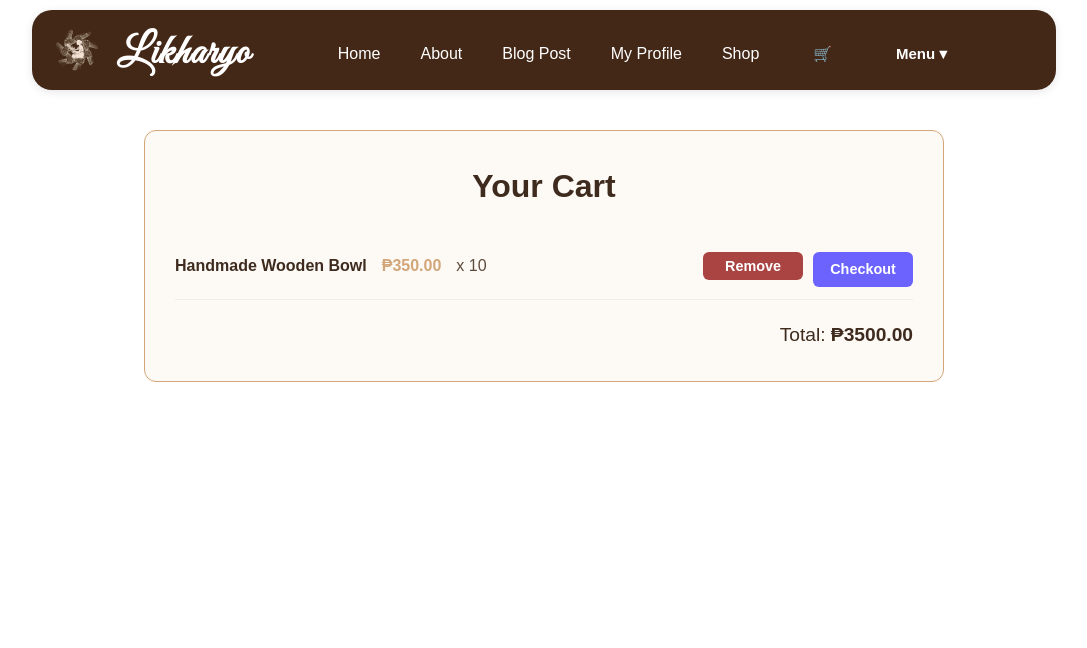
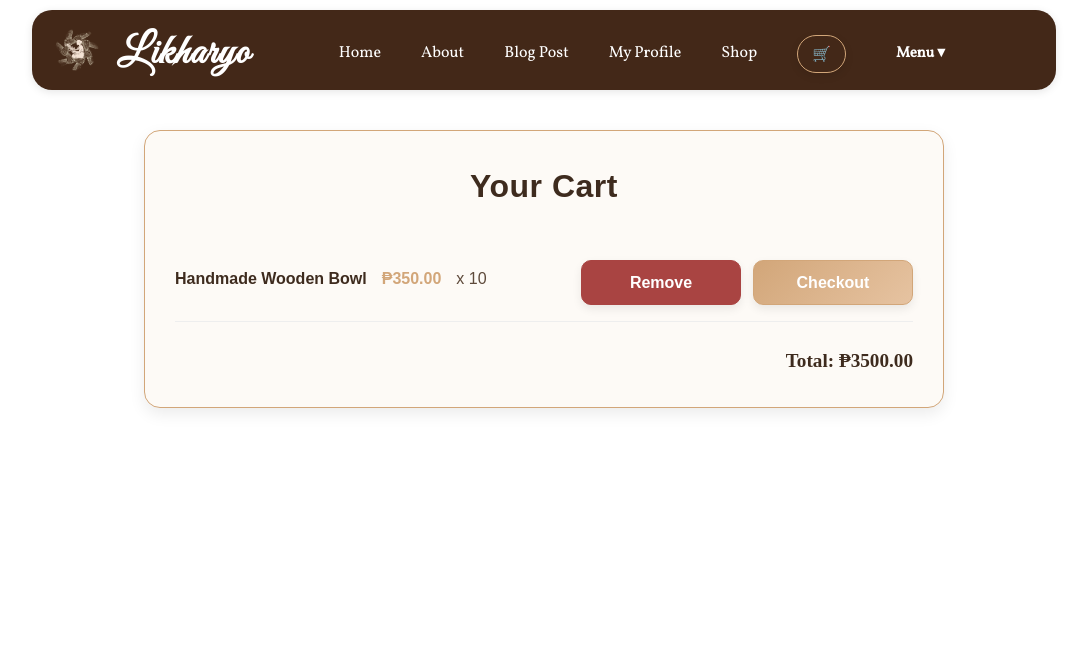
Before and after one commit to NovaDevCo/ARTISAN_WEB, a Flask app: page /cart in a window 1280 px wide. Shown: the top 648 px of the page, without its empty margins (96-1183 px from the left). Run offline with Flask 3, Linux system fonts and the light colour scheme; a user stored in the database is signed in; tables that the repository leaves empty hold one stand-in row (values such as "Sample post").

Commit message:
design 0.6

```diff
--- a/static/base.css
+++ b/static/base.css
@@ -22,7 +22,7 @@ body {
 ------------------------------------------------------------- */
 .navbar {
   background: #432818; /* dark base */
-  padding: 10px 20px;  /* inner padding keeps content inside border */
+  padding: 10px 20px;
   box-shadow: 0 2px 8px rgba(0,0,0,0.1);
   border-radius: 20px;
   margin-top: 10px;
@@ -48,7 +48,7 @@ body {
 .img-logo img { height: 50px; margin-right: 15px; }
 
 .web_title {
-  font-family: 'Great Vibes', cursive;
+  font-family: 'Great Vibes', cursive; /* artisan script stays */
   font-size: 42px;
   color: #fff;
   margin-right: auto;
@@ -57,9 +57,9 @@ body {
 
 .nav-buttons {
   display: flex;
-  gap: 40px;              /* tighter spacing */
-  align-items: center;    /* vertical centering */
-  padding: 0 10px;        /* keep links inside border */
+  gap: 40px;
+  align-items: center;
+  padding: 0 10px;
 }
 
 .nav-link {
@@ -68,8 +68,9 @@ body {
   color: #fff;
   font-weight: 500;
   font-size: 16px;
+  font-family: 'Vollkorn', serif; /* ✅ updated font */
   transition: color 0.3s ease;
-  padding: 8px 0;         /* vertical padding for balance */
+  padding: 8px 0;
 }
 
 .nav-link::after {
@@ -104,16 +105,20 @@ body {
   transition: all 0.3s ease;
   text-decoration: none;
   font-size: 15px;
+  border: 1px solid #d2a679;
+  box-shadow: 0 3px 8px rgba(0,0,0,0.1);
 }
 
 .cart-btn:hover {
-  background: rgba(255,255,255,0.2);
-  color: #B17F59;
-  transform: scale(1.05);
+  background: #fff;
+  color: #3e2b1e;
+  border: 1px solid #d2a679;
+  box-shadow: 0 6px 16px rgba(0,0,0,0.15);
+  transform: translateY(-2px);
 }
 
 .cart-btn:active {
-  scale: calc(1.1);
+  transform: scale(0.95);
 }
 
 /* -------------------------------------------------------------
@@ -129,6 +134,7 @@ body {
   color: #fff;
   padding: 8px 10px;
   font-size: 15px;
+  font-family: 'Vollkorn', serif; /* ✅ updated font */
   border: none;
   border-radius: 4px;
   cursor: pointer;
@@ -193,7 +199,7 @@ body {
 .card {
   background: #fff;
   color: #1a1a1a;
-  border-left: 5px solid #a65c2a; /* accent line */
+  border-left: 5px solid #a65c2a;
   border-radius: 12px;
   padding: 24px;
   box-shadow: 0 4px 12px rgba(0,0,0,0.1);
@@ -240,7 +246,7 @@ footer p { color: #fff; font-size: 14px; }
   font-weight: 500;
   pointer-events: auto;
   box-shadow: 0 4px 12px rgba(0,0,0,0.1);
-  border-left: 5px solid #a65c2a; /* accent line */
+  border-left: 5px solid #a65c2a;
   opacity: 0;
   transform: translateY(-10px);
   animation: flashPop 0.4s ease-out forwards, flashFade 0.5s ease-in forwards 4s;
@@ -254,21 +260,24 @@ footer p { color: #fff; font-size: 14px; }
 .btn-success {
   background-color: #a65c2a;
   color: #fff;
-  border: none;
+  border: 1px solid #d2a679;
   padding: 12px 28px;
   border-radius: 8px;
   font-weight: 600;
   transition: background 0.3s ease, transform 0.2s ease;
+  box-shadow: 0 3px 8px rgba(0,0,0,0.1);
 }
 .btn-success:hover {
   background-color: #1a1a1a;
   color: #fff;
   transform: translateY(-2px);
+  box-shadow: 0 6px 16px rgba(0,0,0,0.15);
 }
+
 .btn-secondary {
   background-color: #555;
   color: #fff;
-  border: none;
+  border: 1px solid #d2a679;
   padding: 12px 28px;
   border-radius: 8px;
   font-weight: 600;
--- a/static/cart.css
+++ b/static/cart.css
@@ -1,31 +1,45 @@
+/* -------------------------------------------------------------
+   Cart Container
+------------------------------------------------------------- */
 .cart-container {
   max-width: 800px;
   margin: 0 auto;
   padding: 30px;
   background: #fdfaf6;
   border: 1px solid #d2a679;
-  border-radius: 12px;
+  border-radius: 16px;
+  box-shadow: 0 6px 16px rgba(0,0,0,0.08);
 }
 
+/* -------------------------------------------------------------
+   Cart Title
+------------------------------------------------------------- */
 .cart-title {
   font-size: 2rem;
   font-weight: 700;
   color: #3e2b1e;
-  margin-bottom: 20px;
+  margin-bottom: 24px;
   text-align: center;
+  letter-spacing: 0.5px;
 }
 
+/* -------------------------------------------------------------
+   Cart List
+------------------------------------------------------------- */
 .cart-list {
   list-style: none;
   padding: 0;
   margin: 0;
 }
 
+/* -------------------------------------------------------------
+   Cart Item
+------------------------------------------------------------- */
 .cart-item {
   display: flex;
   justify-content: space-between;
   align-items: center;
-  padding: 12px 0;
+  padding: 16px 0;
   border-bottom: 1px solid #eee;
   flex-wrap: wrap;
 }
@@ -46,61 +60,90 @@
 .item-price {
   color: #d2a679;
   font-weight: 600;
+
 }
 
 .item-qty {
   color: #5e4a3b;
 }
 
+/* -------------------------------------------------------------
+   Item Actions
+------------------------------------------------------------- */
 .item-actions {
   display: flex;
-  gap: 10px;
+  gap: 12px;
   margin-top: 8px;
+  flex-wrap: wrap;
 }
 
+/* Shared button base for consistency */
 .remove-btn,
 .checkout-btn {
-  padding: 6px 12px;
-  border-radius: 6px;
-  font-size: 0.9rem;
+  width: 160px;              /* ✅ fixed width for both */
+  padding: 12px 20px;        /* same padding */
+  border-radius: 10px;       /* same rounded corners */
+  line-height: 1.2;        /* normalize text line height */
+  font-size: 1rem;           /* same font size */
   font-weight: 600;
+  text-align: center;
   cursor: pointer;
-  transition: background 0.3s ease;
+  transition: all 0.3s ease;
   text-decoration: none;
   display: inline-block;
-  min-width: 100px; /* ✅ Ensures consistent width */
-  text-align: center;
+  box-shadow: 0 4px 10px rgba(0,0,0,0.08);
+  border: 1px solid transparent;
 }
 
+/* -------------------------------------------------------------
+   Remove Button
+------------------------------------------------------------- */
 .remove-btn {
   background: #a94442;
   color: #fff;
-  border: none;
+  border: 1px solid #a94442;
 }
 
 .remove-btn:hover {
   background: #d9534f;
+  border-color: #d9534f;
+  transform: translateY(-2px);
 }
 
+/* -------------------------------------------------------------
+   Checkout Button
+------------------------------------------------------------- */
 .checkout-btn {
-  background: #6c63ff;
+  background: linear-gradient(135deg, #d2a679, #e6c3a1);
   color: #fff;
-  border: none;
+  border: 1px solid #d2a679;
 }
 
 .checkout-btn:hover {
-  background: #857aff;
+  background: #3e2b1e;
+  color: #fff;
+  border-color: #3e2b1e;
+  transform: translateY(-2px);
 }
 
+/* -------------------------------------------------------------
+   Cart Total
+------------------------------------------------------------- */
 .cart-total {
-  margin-top: 20px;
+  margin-top: 24px;
   text-align: right;
   font-size: 1.2rem;
   color: #3e2b1e;
+  font-family: 'Playfair Display', serif;
+  font-weight: 600;
 }
 
+/* -------------------------------------------------------------
+   Empty Cart Message
+------------------------------------------------------------- */
 .empty-cart {
   text-align: center;
   color: #8c6f5a;
   font-size: 1rem;
+  padding: 20px 0;
 }
--- a/templates/base.html
+++ b/templates/base.html
@@ -5,7 +5,10 @@
     <meta name="viewport" content="width=device-width, initial-scale=1.0" />
     <title>{% block title %}Likharyo{% endblock %}</title>
 
+    <!-- Fonts -->
     <link href="https://fonts.googleapis.com/css2?family=Great+Vibes&display=swap" rel="stylesheet" />
+   <link href="https://fonts.googleapis.com/css2?family=Vollkorn&display=swap" rel="stylesheet" />
+    <!-- Base CSS -->
     <link rel="stylesheet" href="{{ url_for('static', filename='base.css') }}" />
 
     {% block extra_css %}{% endblock %}
```
Also changed, not shown: static/market_item_detail.css (+20 -8 lines), static/my_orders.css (+61 -7 lines).
